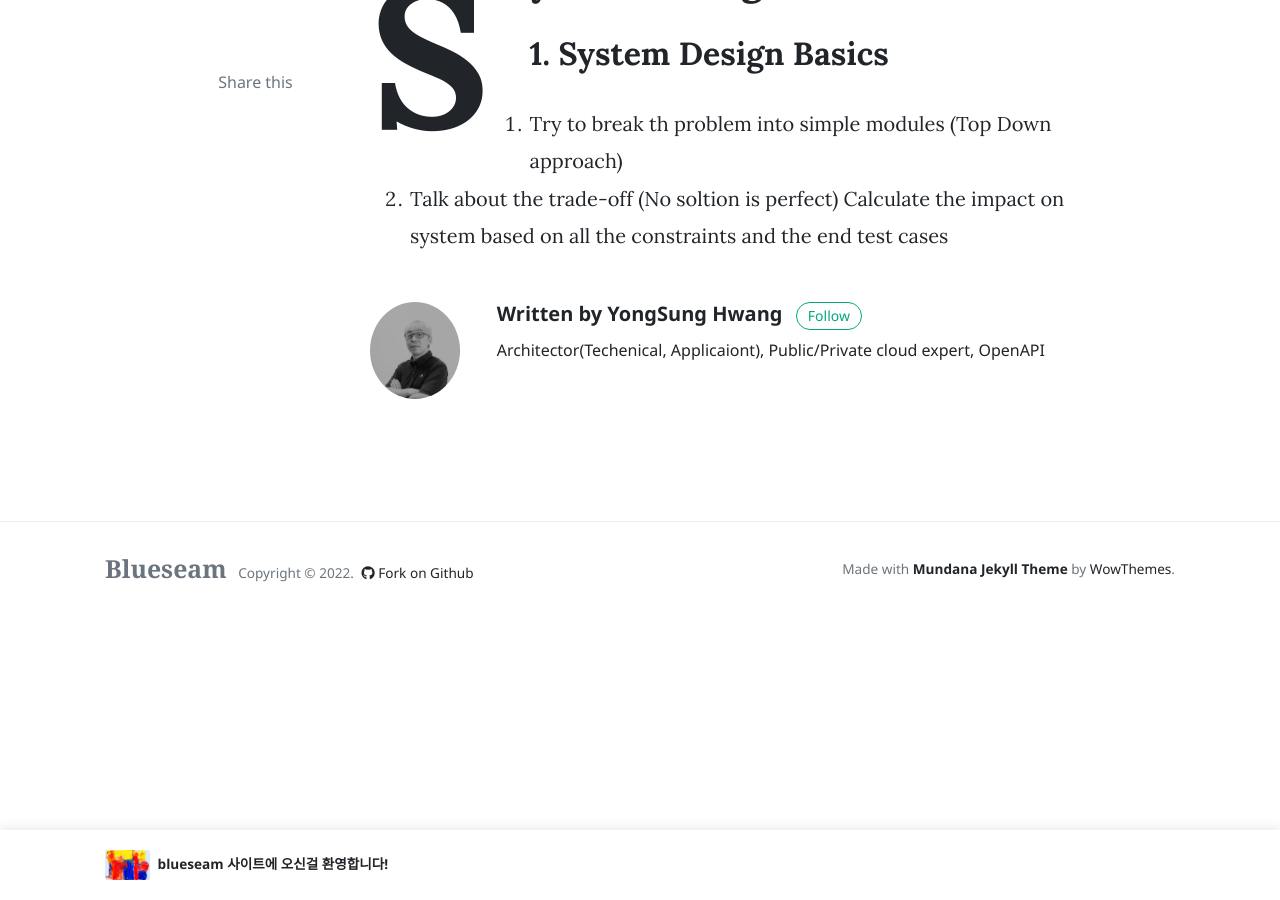
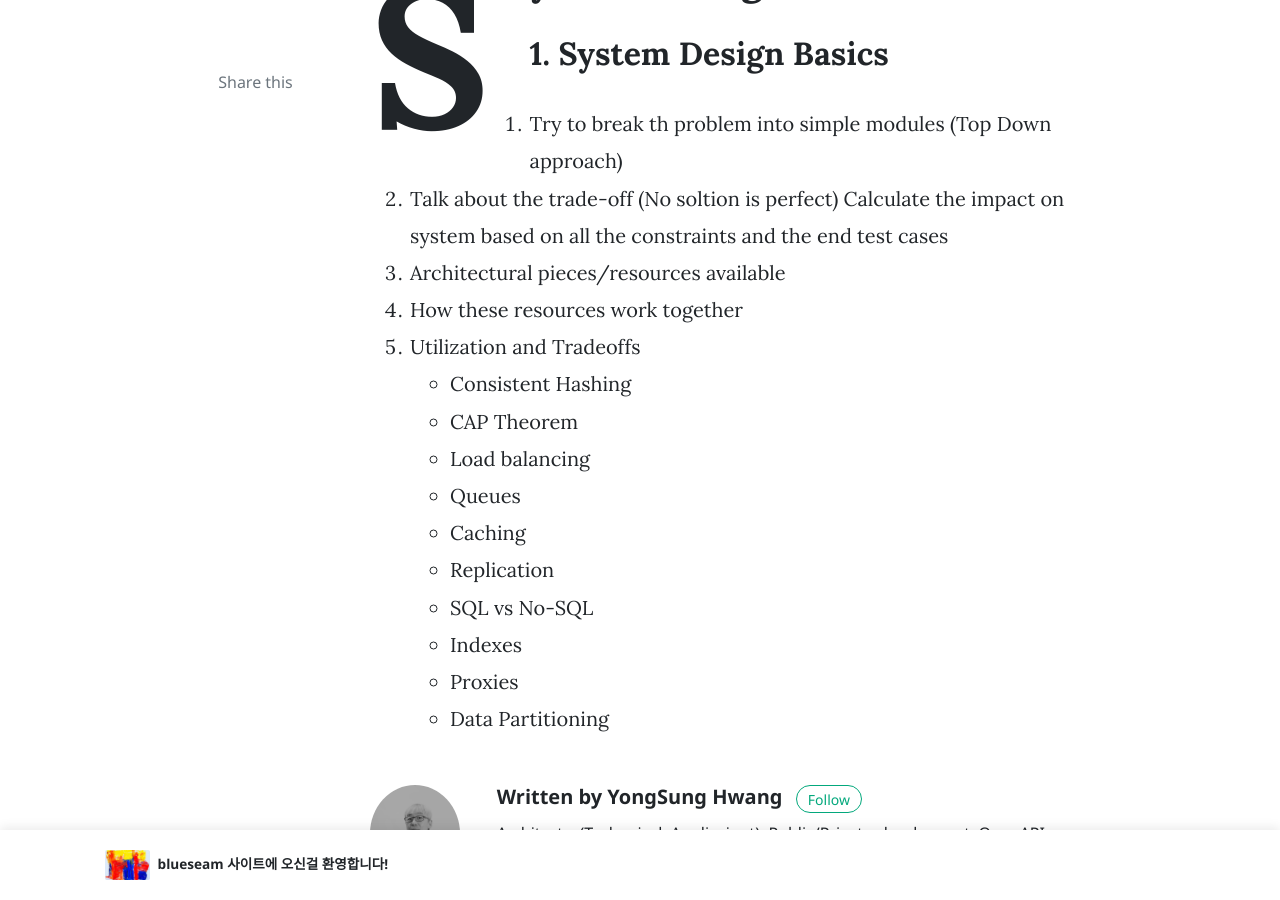
Before and after one commit to blueseam/blueseam.github.io, a Jekyll site: the page built from _posts/2022-01-03-system-design.md, in a window 1280 px wide and 900 px high, scrolled down 606 px. Built offline with Jekyll 4.4.1, drawn with Linux system fonts in a browser that asks for light colours; nearby versions of some CDN libraries; comment, search, counter and statistics services are not loaded.

Commit message:
Update 2022-01-03-system-design.md

```diff
--- a/_posts/2022-01-03-system-design.md
+++ b/_posts/2022-01-03-system-design.md
@@ -11,3 +11,16 @@ image: assets/images/h1.png
 1. Try to break th problem into simple modules (Top Down approach)
 2. Talk about the trade-off (No soltion is perfect)
    Calculate the impact on system based on all the constraints and the end test cases
+3. Architectural pieces/resources available
+4. How these resources work together
+5. Utilization and Tradeoffs
+   - Consistent Hashing
+   - CAP Theorem
+   - Load balancing
+   - Queues
+   - Caching
+   - Replication
+   - SQL vs No-SQL
+   - Indexes
+   - Proxies
+   - Data Partitioning
```
